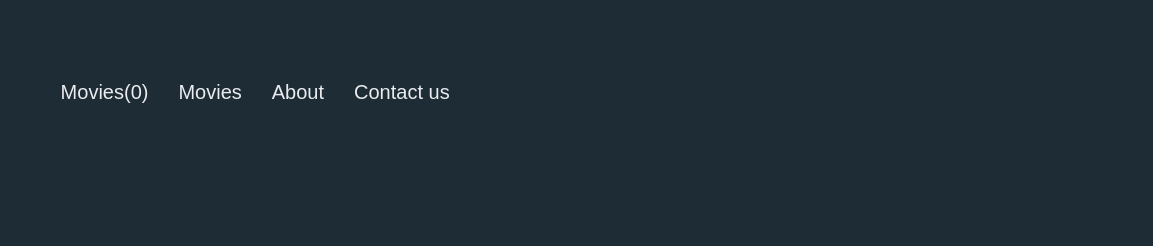
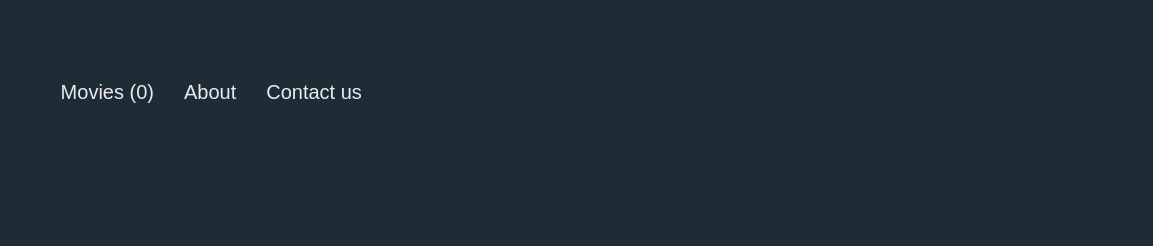
Before and after one commit to dheerajsachdeva/capstone2, a website built with webpack: page src/index.html in a window 1280 px wide. Shown: the top 246 px of the page, 127-1280 px from the left. Built offline with nearby package versions, Linux system fonts and the light colour scheme; no server answers.

Commit message:
Remove duplcate link in the nav bar

```diff
--- a/src/index.html
+++ b/src/index.html
@@ -16,8 +16,7 @@
         <nav class="nav-bar">
             <ul class="header-link">
 
-                <a href="#"><li class="movies link">Movies(<span id="movies-count">0</span>)</li></a>
-                <a href="#"><li class="movies link">Movies</li></a>
+                <a href="#"><li class="movies link">Movies (<span id="movies-count">0</span>)</li></a>
                 <a href="#"><li class="about link">About</li></a>
                 <a href="#"><li class="contact link">Contact us</li></a>
             </ul>
```
